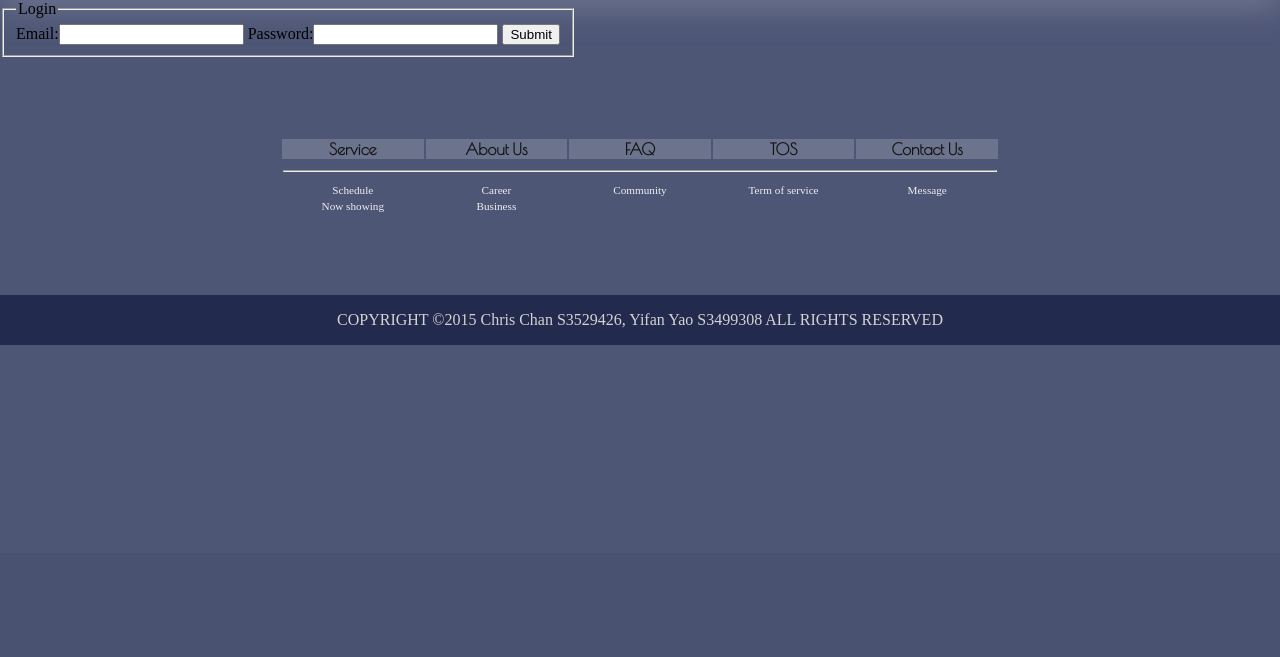
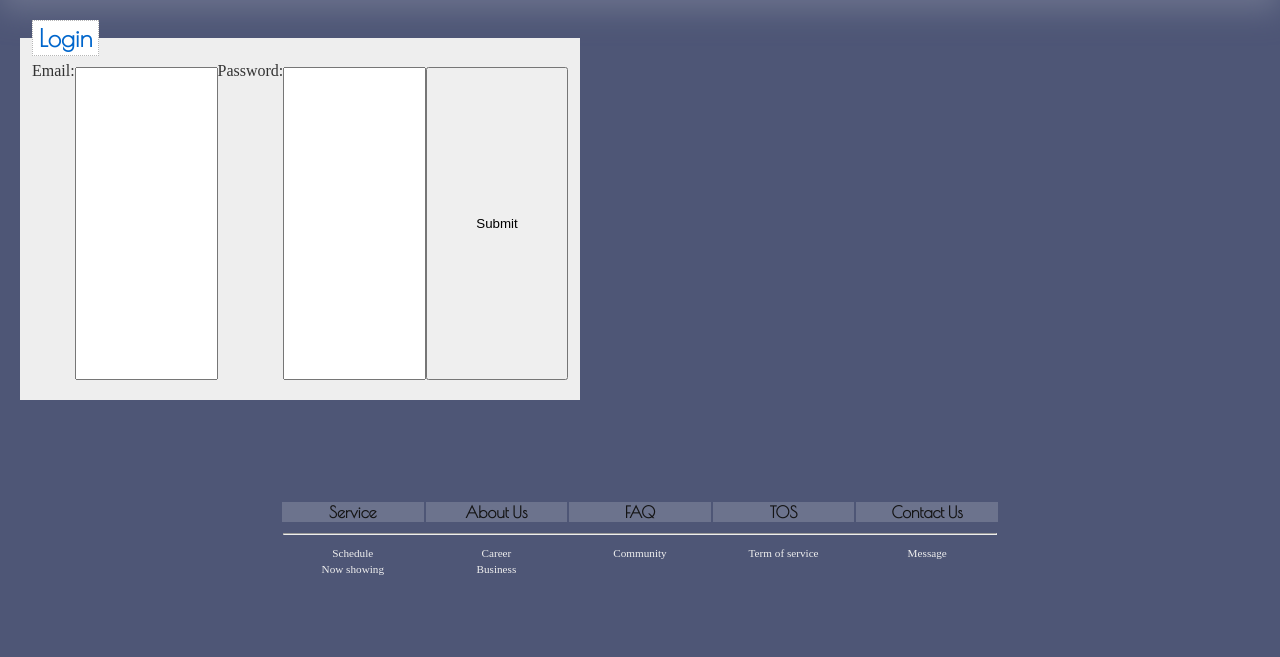
Before and after one commit to ckychris/A3-move-page, a PHP site: page /login in a window 1280 px wide. Shown: the part 247-904 px from the top of the page. Before the commit the page ends 592 px from the top, so only its background shows below. Run offline with PHP 8.4, Linux system fonts and the light colour scheme.

Commit message:
login CSS

```diff
--- a/app/views/CSS/login.css
+++ b/app/views/CSS/login.css
@@ -0,0 +1,55 @@
+/* table style*/
+fieldset {
+	margin:10px;
+	color:#333;
+	width:100%;
+	max-width:720px;
+	background-color: #eee;
+	display:flex;
+	border: none;
+}
+legend {
+	color:#06c;
+	font-family: 'Poiret One', cursive;
+	font-weight:800;
+	background-color:#fff;
+	border:#b6b6b6 solid 1px;
+	padding:3px 6px;
+	border-style:dotted;
+	font-size:150%;
+}
+
+fieldset select, fieldset input, fieldset textarea{
+	padding:4px 0px 4px 0px;
+	margin: 5px 0px 10px 0px;
+}
+
+fieldset textarea{
+	width:100%;
+}
+/* form style*/
+#login {
+	display:flex;
+	width:100%;
+	height:400px;
+	margin:10px;
+
+}
+
+#login select, #login input{
+	width:100%;
+}
+
+@media only screen and (min-width: 400px) {
+	#login {
+		justify-content:center;
+	}
+}
+
+@media only screen and (min-width: 650px) {
+
+}
+
+@media only screen and (min-width: 1000px) {
+
+}
--- a/app/views/login-view.php
+++ b/app/views/login-view.php
@@ -1,7 +1,7 @@
 <!doctype html>
 <html lang="en">
    <head>
-      <title>Silverado - Index page</title>
+      <title>Silverado - Login page</title>
       <meta name="viewport" content="width=device-width, initial-scale=1.0, minimum-scale=1, maximum-scale=1">
       <link href='https://fonts.googleapis.com/css?family=Poiret+One' rel='stylesheet' type='text/css'>
       <style>
@@ -9,7 +9,6 @@
             <?php require_once('CSS/login.css'); ?>
       </style>
       <script src="app/views/JS/jquery-2.1.4.min.js"></script>
-      <script src="app/views/JS/login.js"></script>
    </head>
    <body>
       <div id="warpper">
@@ -22,7 +21,7 @@
                     <legend class="book">Login</legend>
                         Email:<input type="email" name="email" value="" required></input>
                         Password:<input type="text" name="token" value="" required></input>
-                        <input type="submit" value="Submit">
+                        <input type="submit" value="Submit"/>
                 </fieldset>
             </form>
          </div>
```
